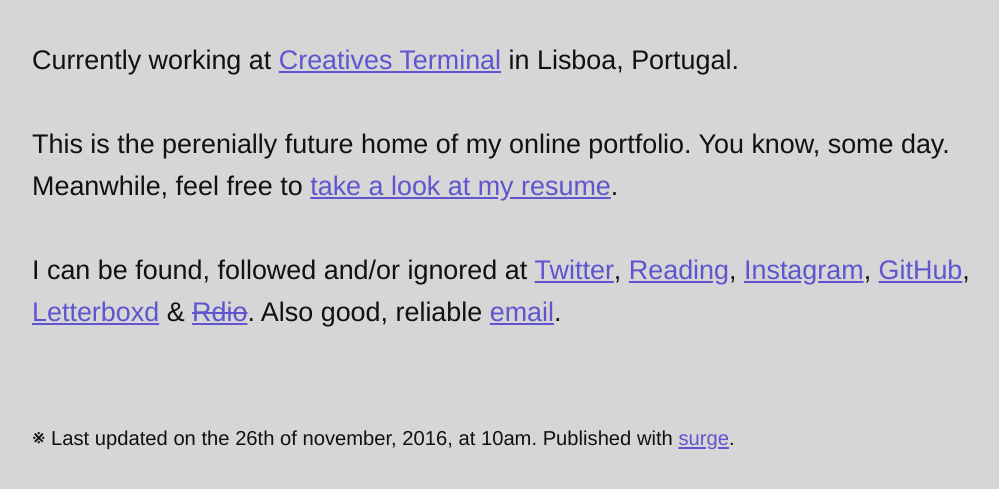
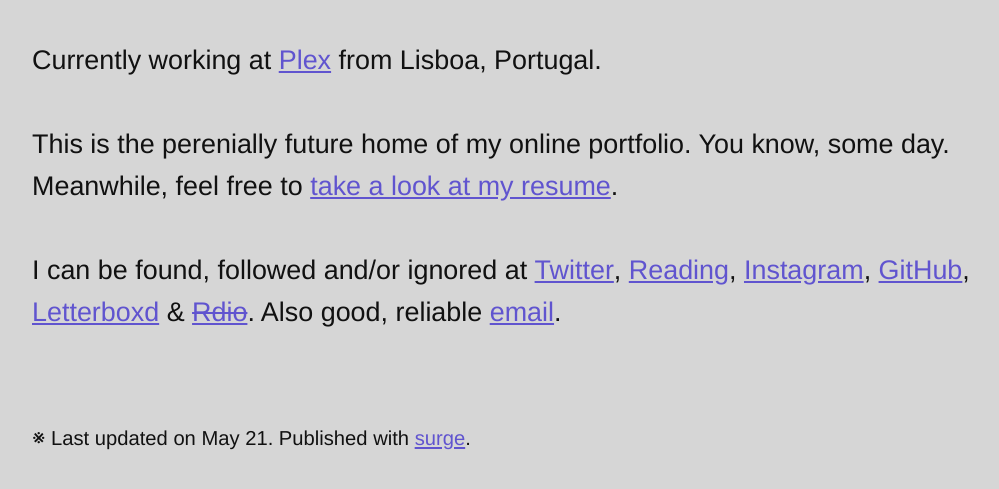
Before and after one commit to pcalves/home, a website: page index.html in a window 1280 px wide. Shown: the part 185-674 px from the top of the page, without its empty margins (108-1107 px from the left). Drawn offline with Linux system fonts and the light colour scheme.

Commit message:
Update current job info

```diff
--- a/index.html
+++ b/index.html
@@ -18,7 +18,7 @@
       </header>
 
       <section>
-        <p>Currently working at <a href="http://www.creativesterminal.com" title="Creatives Terminal" target="blank">Creatives Terminal</a> in Lisboa, Portugal.</p>
+        <p>Currently working at <a href="https://www.plex.tv" title="Plex" target="blank">Plex</a> from Lisboa, Portugal.</p>
         <p>This is the perenially future home of my online portfolio. You know, some day. Meanwhile, feel free to <a href="docs/cv.pdf" target="blank">take a look at my resume</a>.</p>
         <p>
           I can be found, followed and/or ignored at
@@ -33,7 +33,7 @@
     </main>
 
     <footer>
-      &#x203b; Last updated on the <time datetime="2016-11-26 10:40">26th of november, 2016</time>, at 10am. Published with <a href="https://surge.sh">surge</a>.
+      &#x203b; Last updated on <time datetime="2017-05-21 16:00">May 21</time>. Published with <a href="https://surge.sh">surge</a>.
     </footer>
   </body>
 </html>
```
